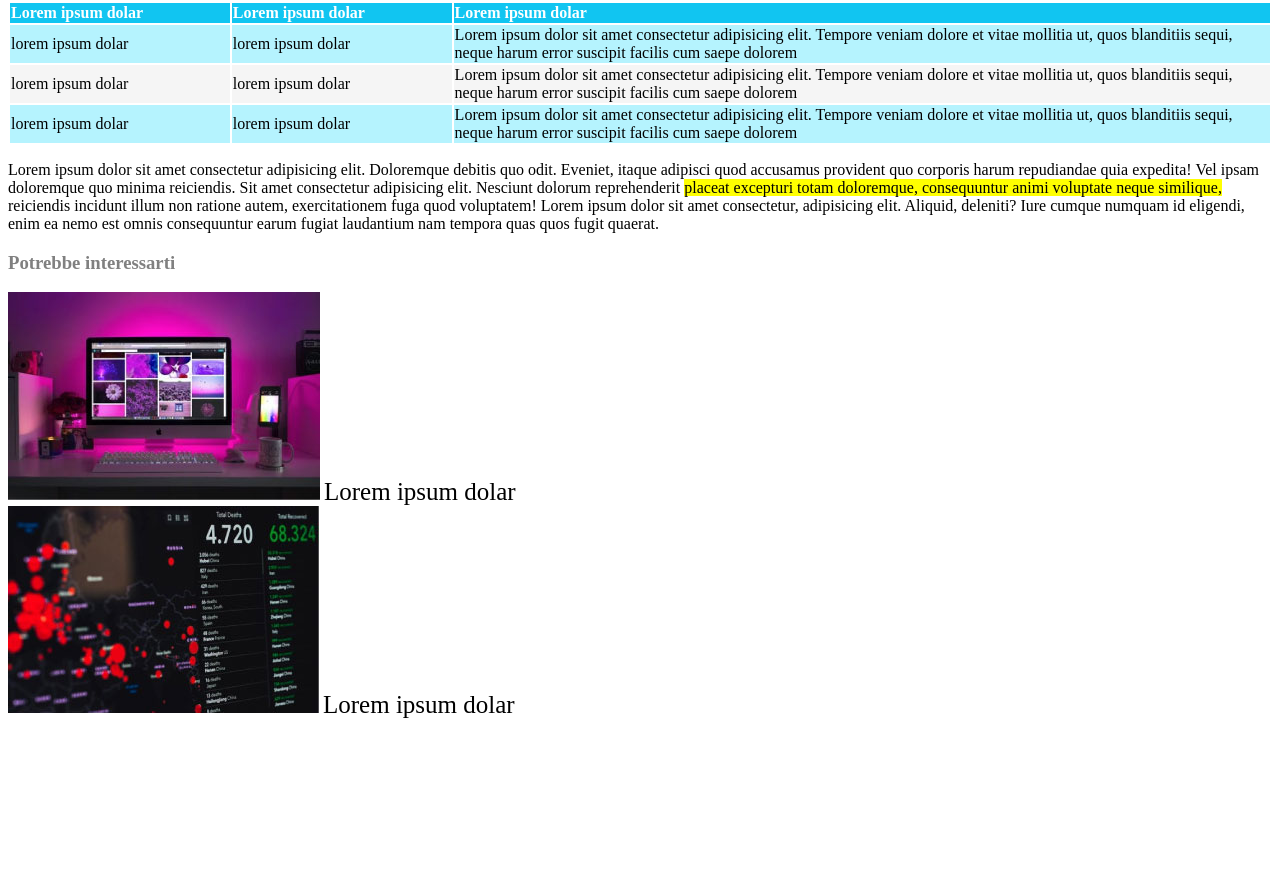
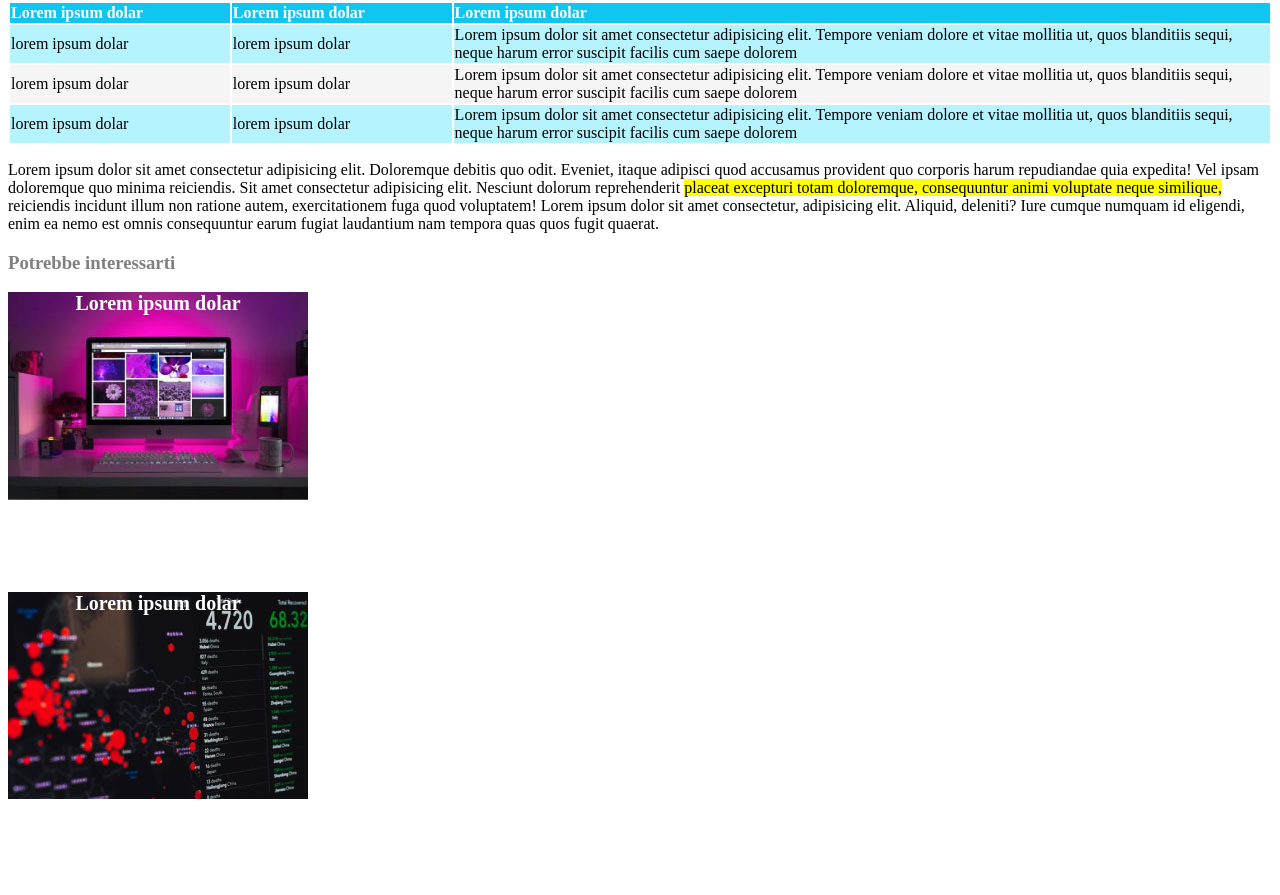
Before and after one commit to ElonaHoxhaj96/html-css-booleaner, a plain HTML site: page index.html in a window 1280 px wide. Shown: the part 919-1814 px from the top of the page. Before the commit the page ends 1646 px from the top, so only its background shows below. Drawn offline with Linux system fonts and the light colour scheme.

Commit message:
cirrezione footer

```diff
--- a/index.html
+++ b/index.html
@@ -104,18 +104,14 @@
 
     <footer>
         <h3> Potrebbe interessarti</h3>
-       <div class="img-monitor">
-        <img src="img/monitor.jpg" alt="monitor">
-        <span> Lorem ipsum dolar </span>
-       </div>
-       <div class="img-graph">
-        <img src="img/graph.jpg" alt="graph">
-        <span> Lorem ipsum dolar </span>
+       <div class="monitor">
+            <span> <strong> Lorem ipsum dolar </strong></span>
        </div>
 
+       <div class="graph">
+        <span> <strong> Lorem ipsum dolar </strong></span>
 
-
-
+       </div>
     </footer>
 
 
--- a/style.css
+++ b/style.css
@@ -63,13 +63,28 @@ footer h3{
     color: gray;
 }
 
-.img-monitor span {
-    color: black;
-    font-size: 25px;
-    text-align: left;
+footer span{
+    color: white;
+
+
 }
-.img-graph span {
-    color: black;
-    font-size: 25px;
-    text-align: left;
+
+.monitor{
+    background-image: url(img/monitor.jpg);
+    width: 300px;
+    height: 300px;
+    background-repeat: no-repeat;
+    text-align: center;
+    font-size: 20px;
+
 }
+
+
+.graph{
+    background-image: url(img/graph.jpg);
+    width: 300px;
+    height: 300px;
+    background-repeat: no-repeat;
+    text-align: center;
+    font-size: 20px;
+}
```
